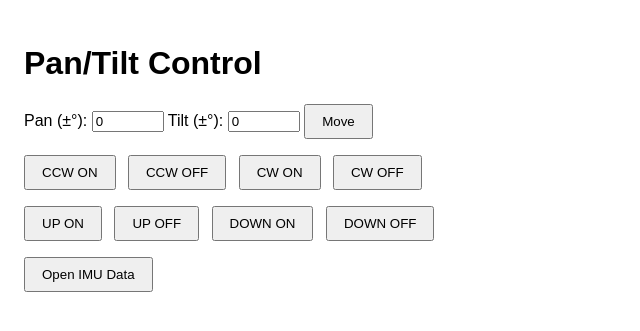
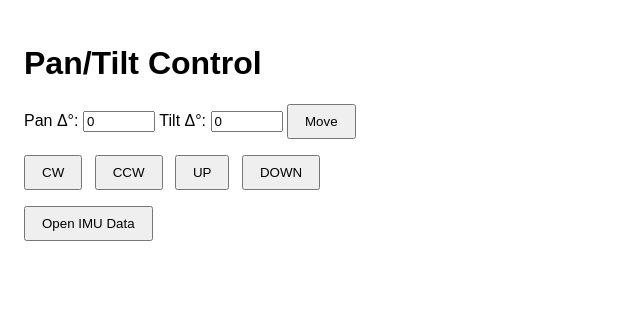
Before and after one commit to domsav13/URFCapstone, a Flask app: page / in a window 1280 px wide. Shown: the top 331 px of the page, without its empty margins (0-640 px from the left). Run offline with Flask 3, Linux system fonts and the light colour scheme; parts of the project's set-up code (start-up, migrations or seed data) failed here and were passed over.

Commit message:
Update index.html

```diff
--- a/showcase/templates/index.html
+++ b/showcase/templates/index.html
@@ -8,37 +8,29 @@
     .group{margin-bottom:1rem;}
     button{margin-right:.5rem;padding:.5rem 1rem;}
     input[type=number]{width:4rem;}
-    #msg{font-weight:bold;}
+    #msg{font-weight:bold;margin-bottom:1rem;}
   </style>
 </head>
 <body>
   <h1>Pan/Tilt Control</h1>
   <div id="msg">{{ message }}</div>
-
   <form method="post">
     <div class="group">
-      <label>Pan (±°):
+      <label>Pan Δ°:
         <input type="number" name="pan" step="0.1" value="{{ pan }}">
       </label>
-      <label>Tilt (±°):
+      <label>Tilt Δ°:
         <input type="number" name="tilt" step="0.1" value="{{ tilt }}">
       </label>
-      <button type="submit" name="move" value="1">Move</button>
+      <button type="submit" name="move">Move</button>
     </div>
     <div class="group">
-      <button name="cmd" value="CCW_ON">CCW ON</button>
-      <button name="cmd" value="CCW_OFF">CCW OFF</button>
-      <button name="cmd" value="CW_ON">CW ON</button>
-      <button name="cmd" value="CW_OFF">CW OFF</button>
-    </div>
-    <div class="group">
-      <button name="cmd" value="UP_ON">UP ON</button>
-      <button name="cmd" value="UP_OFF">UP OFF</button>
-      <button name="cmd" value="DOWN_ON">DOWN ON</button>
-      <button name="cmd" value="DOWN_OFF">DOWN OFF</button>
+      <button name="cmd" value="CW">CW</button>
+      <button name="cmd" value="CCW">CCW</button>
+      <button name="cmd" value="UP">UP</button>
+      <button name="cmd" value="DOWN">DOWN</button>
     </div>
   </form>
-
   <button onclick="window.open('/imu','_blank')">Open IMU Data</button>
 </body>
 </html>
```
